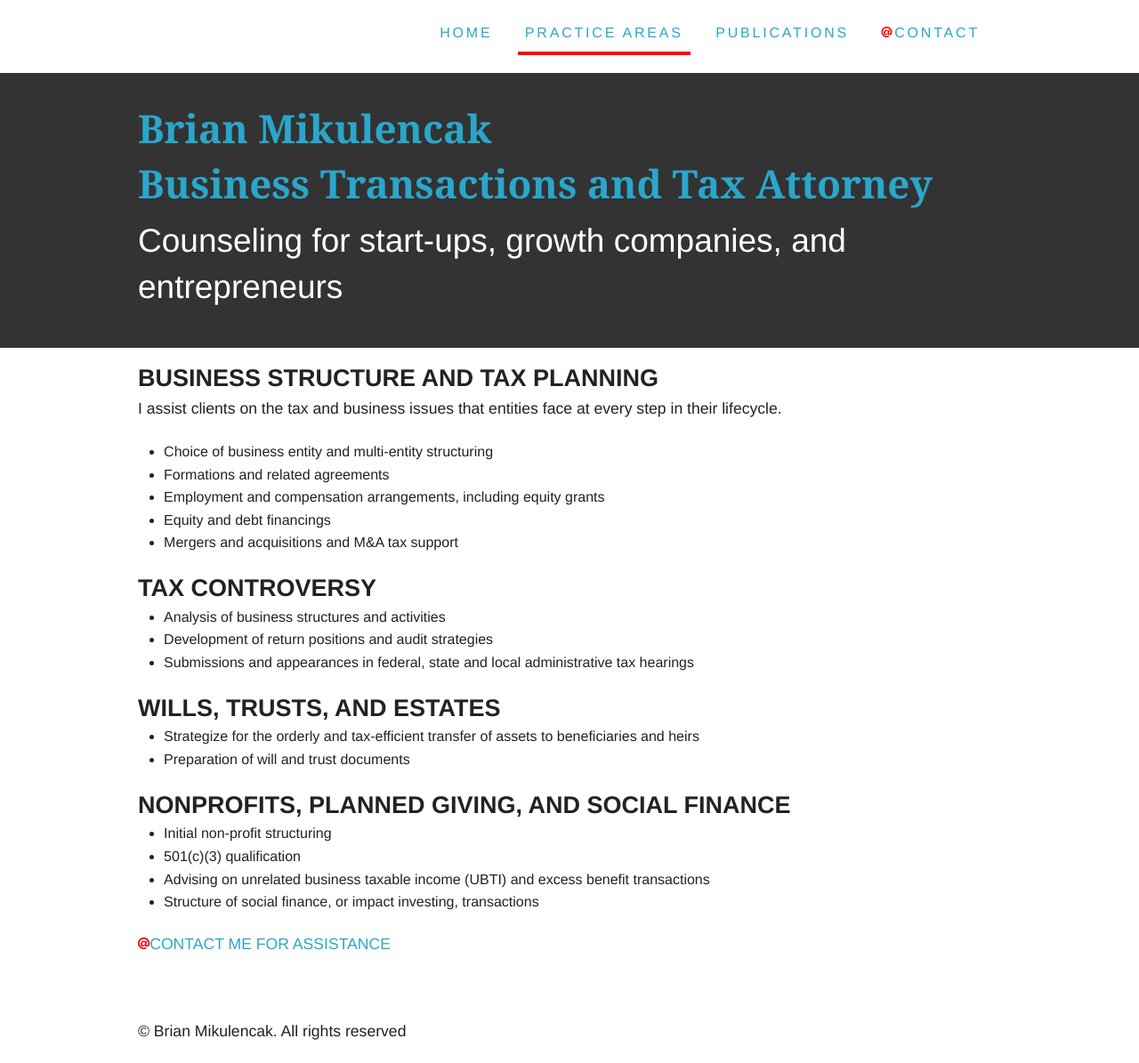
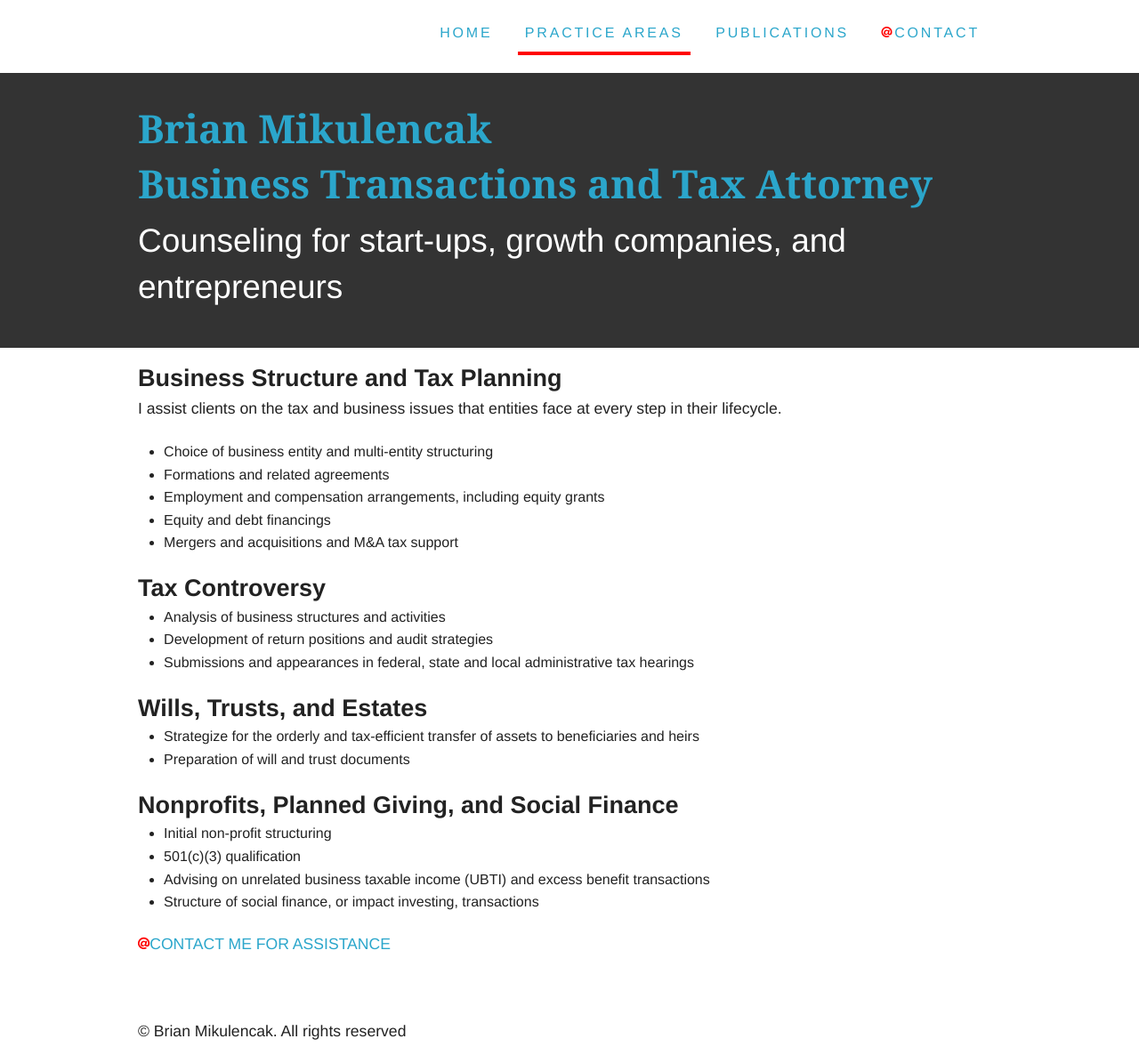
Before and after one commit to brianmik/bmaustinlaw, a Jekyll site: the page built from practice-areas.html, in a window 1280 px wide. Shown: the whole page at 89% size. Built offline with Jekyll 4.4.1, drawn with Linux system fonts in a browser that asks for light colours; Markdown is read by kramdown in place of the engine named in the settings.

Commit message:
reverted headlines to capitalization

```diff
--- a/contact.html
+++ b/contact.html
@@ -34,9 +34,9 @@ title:  Contact Me
       				<p class="space-top">Flip the switch to prove you're human.</p>
     					<div class="switch large radius">
       					<input id="z" name="life-form" type="radio" value="Robot" checked>
-      					<label for="z" onclick="">&nbsp;&nbsp;ROBOT</label>
+      					<label for="z" onclick="">&nbsp;&nbsp;Robot</label>
       					<input id="z1" name="life-form" type="radio" value="Human">
-      					<label for="z1" onclick="">HUMAN&nbsp;&nbsp;</label>
+      					<label for="z1" onclick="">Human&nbsp;&nbsp;</label>
       					<span></span>
     					</div>
       				<input id="sender" class="button round hide" type='submit' value='SEND MESSAGE' />
--- a/index.html
+++ b/index.html
@@ -8,13 +8,13 @@ title: Brian Mikulencak Business Transactions and Tax Attorney - Home
 		<div class="large-12 columns">
       <ul class="large-block-grid-2 list-none">
         <li>
-          <h3 class="uppercase space-none">Philosophy</h3>
+          <h3 class="space-none">Philosophy</h3>
           <p>I practice transactional law because I enjoy navigating complex business and tax law issues, exploring new transactions, delving into the needs of each party, and identifying new contingencies.</p>
           <p>I use both fixed fee and hourly billing arrangements, where appropriate. Prior to arranging a fee structure I strive to fully understand the business history and unique issues confronted by my clients. Let's talk about helping you build something. <a class="uppercase small" href="contact.html"><i class="fi-at-sign red"></i> Contact me</a></p>
         </li>
 
         <li>
-          <h3 class="uppercase space-none">Experience</h3>
+          <h3 class="space-none">Experience</h3>
           <p>In 2013, I founded this Austin-based legal practice serving business clients in the Texas and California markets.</p>
           <p class="space-none">Prior to founding this practice I spent over six years with two large, nationally recognized law firms&mdash;one in Chicago, and the other in Silicon Valley. My practice has ranged from providing counsel to &ldquo;garage&rdquo; start&ndash;up entrepreneurs on a shoestring budget, to billion dollar transactions for established businesses.</p>
           <p><a class="uppercase small" href="practice-areas.html"><i class="fi-play red"></i> Learn about my practice areas</a></p>
--- a/practice-areas.html
+++ b/practice-areas.html
@@ -7,7 +7,7 @@ title: Brian Mikulencak Business Transactions and Tax Attorney - Practice Areas
   <div class="row">
     <div class="large-12 columns">
         <section>
-          <h3 class="uppercase space-none"> Business Structure and Tax Planning</h3>
+          <h3 class="space-none"> Business Structure and Tax Planning</h3>
             <p>I assist clients on the tax and business issues that entities face at every step in their lifecycle.</p>
             <ul class="list-inside">
               <li>Choice of business entity and multi-entity structuring</li>
@@ -19,7 +19,7 @@ title: Brian Mikulencak Business Transactions and Tax Attorney - Practice Areas
         </section>
 
         <section>
-          <h3 class="uppercase space-none">Tax Controversy</h3>
+          <h3 class="space-none">Tax Controversy</h3>
             <ul class="list-inside">
               <li>Analysis of business structures and activities</li>
               <li>Development of return positions and audit strategies</li>
@@ -28,7 +28,7 @@ title: Brian Mikulencak Business Transactions and Tax Attorney - Practice Areas
         </section>
 
         <section>
-          <h3 class="uppercase space-none">Wills, Trusts, and Estates</h3>
+          <h3 class="space-none">Wills, Trusts, and Estates</h3>
             <ul class="list-inside">
               <li>Strategize for the orderly and tax-efficient transfer of assets to beneficiaries and heirs</li>
               <li>Preparation of will and trust documents</li>
@@ -36,7 +36,7 @@ title: Brian Mikulencak Business Transactions and Tax Attorney - Practice Areas
         </section>
 
         <section>
-          <h3 class="uppercase space-none">Nonprofits, Planned Giving, and Social Finance</h3>
+          <h3 class="space-none">Nonprofits, Planned Giving, and Social Finance</h3>
             <ul class="list-inside">
               <li>Initial non-profit structuring</li>
               <li>501(c)(3) qualification</li>
```
